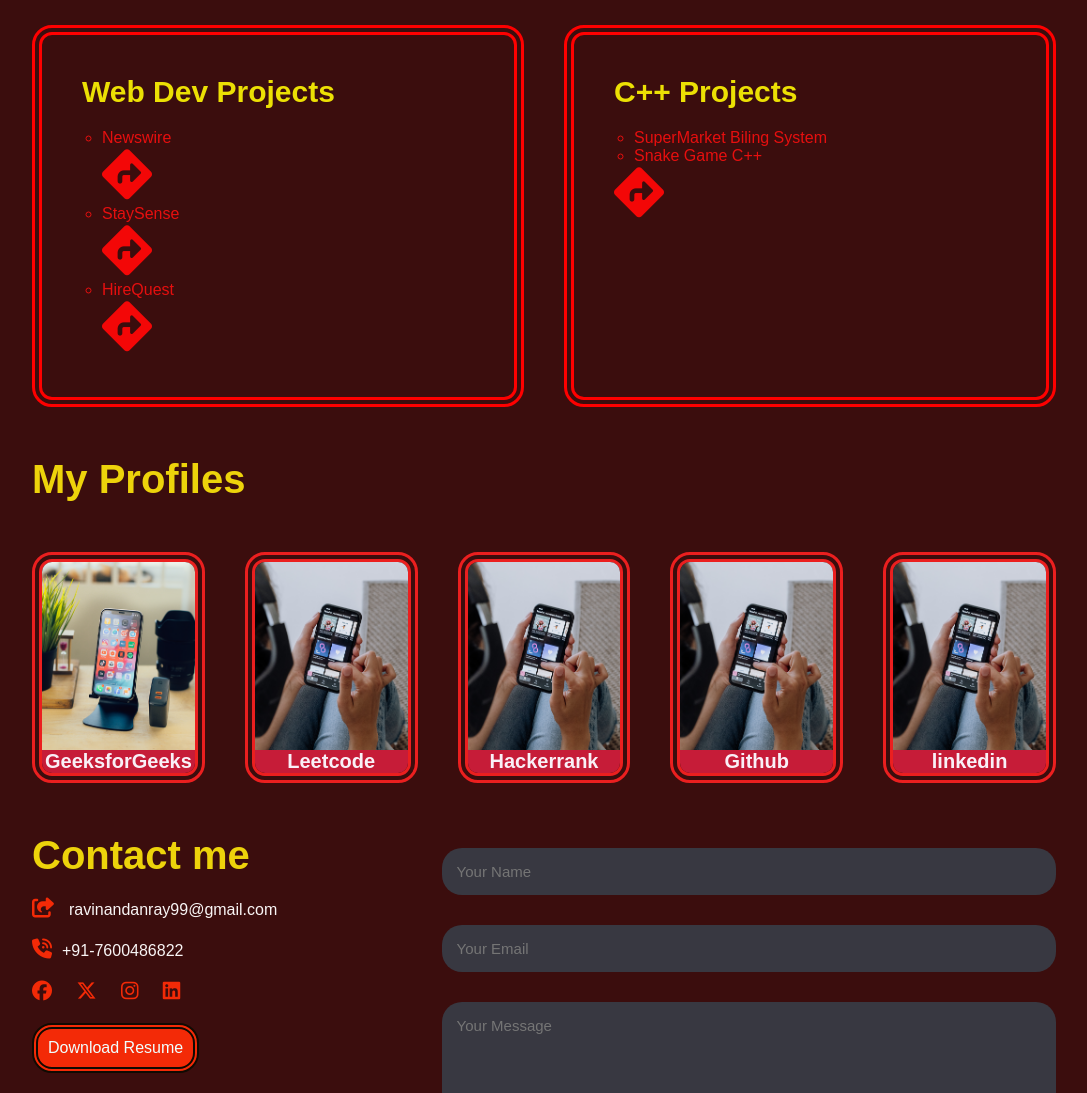
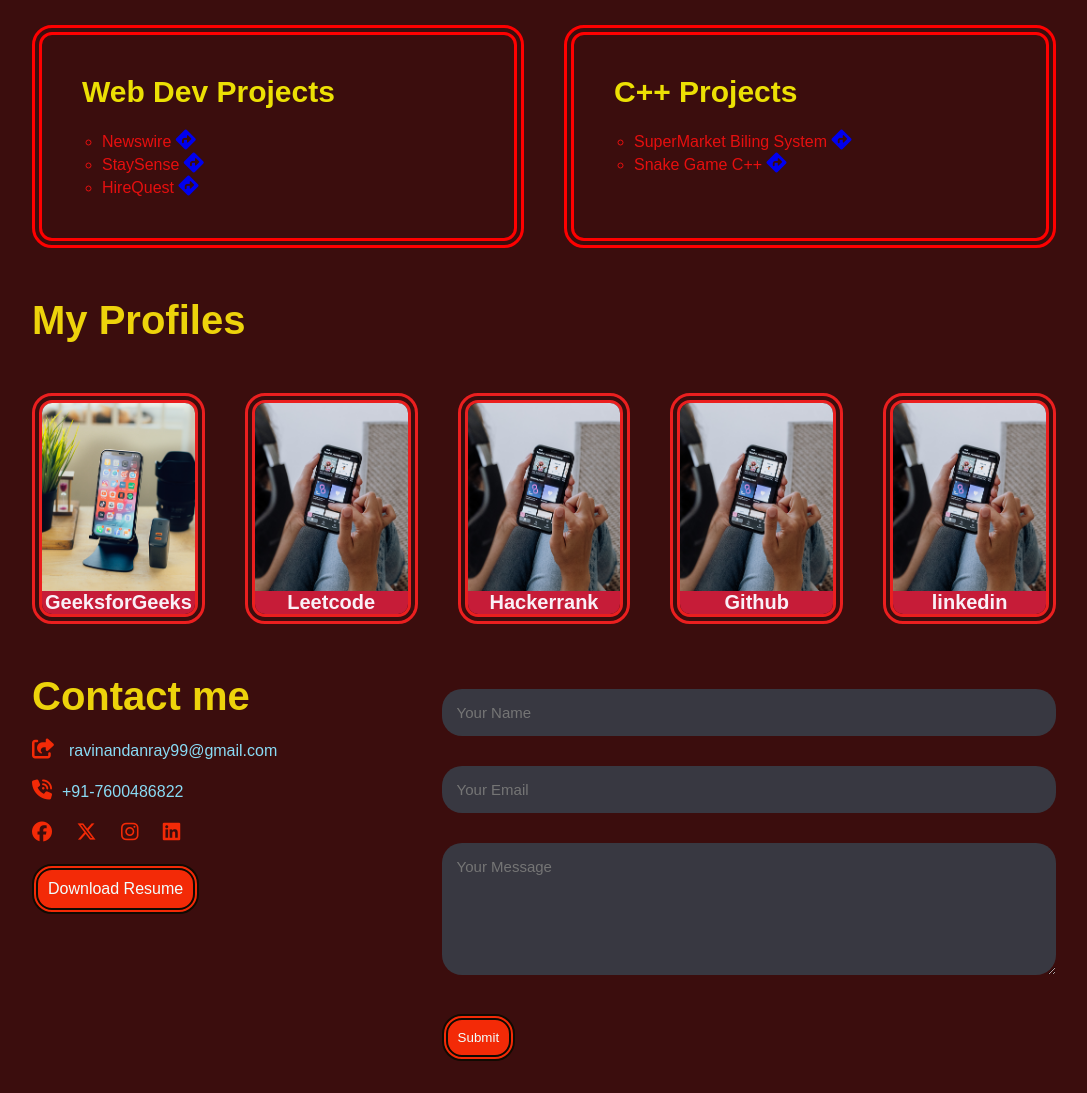
Before and after one commit to Rajaravi99/my_portfolio, a plain HTML site: page index.html in a window 1280 px wide. Shown: the part 1060-2153 px from the top of the page, without its empty margins (96-1183 px from the left). Drawn offline with Linux system fonts and the light colour scheme.

Commit message:
for debbugging

```diff
--- a/index.html
+++ b/index.html
@@ -85,18 +85,17 @@
                 <div>
                     <h1>Web Dev Projects</h1>
                     <ul>
-                        <li>Newswire</li><a href="#"><i class="fa-solid fa-diamond-turn-right"></i></a>
-                        <li>StaySense</li><a href="#"><i class="fa-solid fa-diamond-turn-right"></i></a>
-                        <li>HireQuest</li><a href="#"><i class="fa-solid fa-diamond-turn-right"></i></a>
+                        <li>Newswire <a href="https://github.com/Rajaravi99/NewsWire"><i class="fa-solid fa-diamond-turn-right"></i></a> </li>
+                        <li>StaySense <a href="https://github.com/Rajaravi99/StaySense"><i class="fa-solid fa-diamond-turn-right"></i></a> </li>
+                        <li>HireQuest <a href="https://github.com/Rajaravi99/HireQuest"><i class="fa-solid fa-diamond-turn-right"></i></a> </li>
                     </ul>
                 </div>
                 <div>
                     <h1>C++ Projects</h1>
                     <ul>
-                        <li>SuperMarket Biling System</li>
-                        <li>Snake Game C++</li>
+                        <li>SuperMarket Biling System <a href="#"><i class="fa-solid fa-diamond-turn-right"></i></a> </li>
+                        <li>Snake Game C++ <a href="#"><i class="fa-solid fa-diamond-turn-right"></i></a> </li>
                     </ul>
-                    <a href="#"><i class="fa-solid fa-diamond-turn-right"></i></a>
                 </div>
             </div>
         </div>
--- a/style.css
+++ b/style.css
@@ -23,7 +23,7 @@
 }
 body{
     background-color: rgb(59, 13, 13);
-    color: rgb(249, 245, 245);
+    color: #89dbf5;
 }
 #header{
     width: 100%;
@@ -253,8 +253,7 @@
     border-color: #07f33e;
 }
 .services-list div a{
-    color: #f30707;
-    font-size: 50px;
+    font-size: 20px;
 }
 /* My profile */
 .portfolio{
@@ -305,13 +304,15 @@
     flex-direction: column;
     padding: 0 20px;
     text-align: center;
+    color: #89dbf5;
     transition: height 0.5s, background 0.5s;
 }
 .layer p{
     font-size: 15px;
 }
 .layer a{
-    font-size: 40px;
+    padding-top: 20px;
+    font-size: 20px;
 }
 .layer:hover{
     height: 100%;
```
